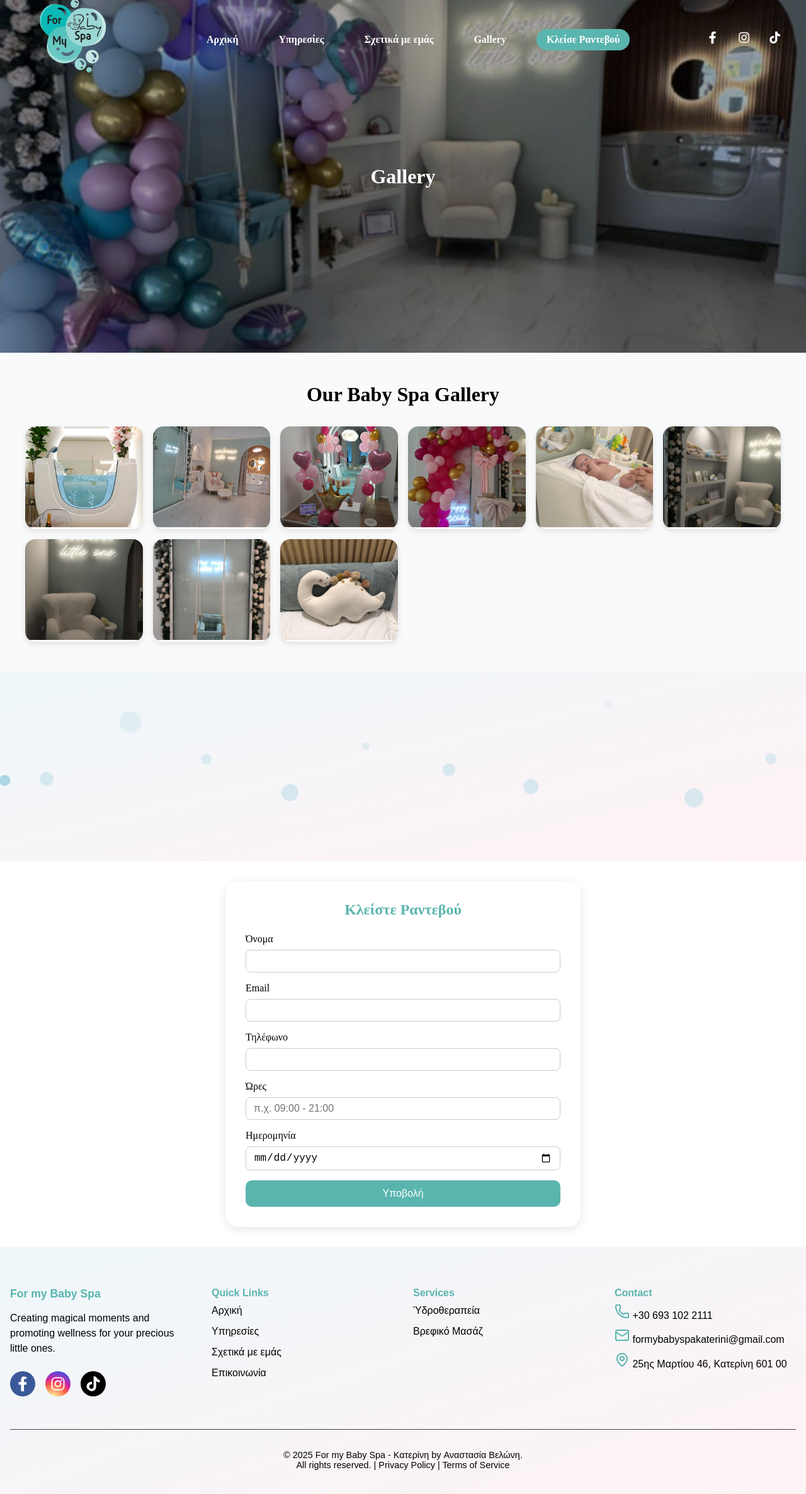
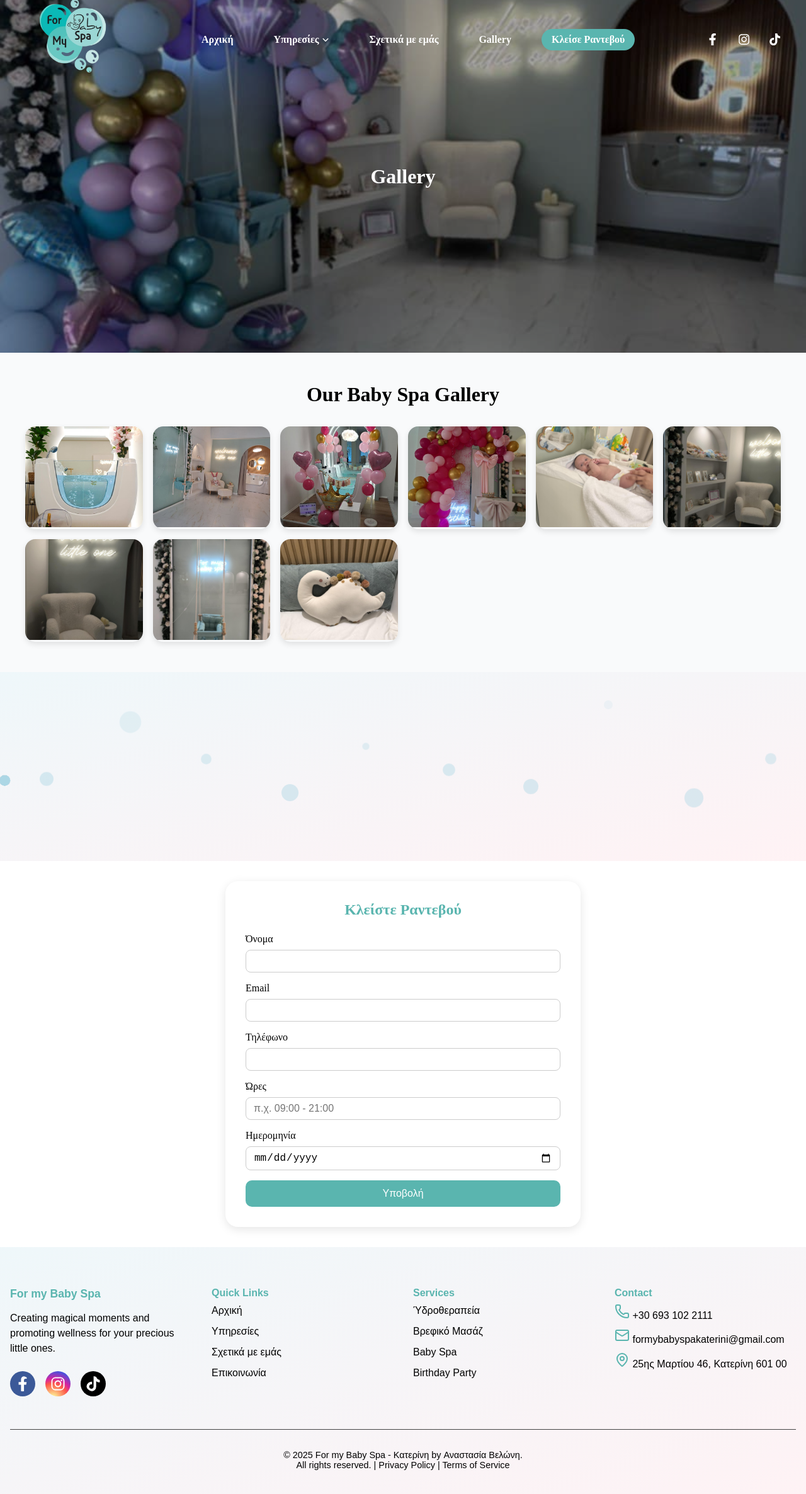
Before and after one commit to FlorianChazizi/formybabyspa, a React (Vite) app: page /gallery in a window 1280 px wide. Shown: the top 2372 px of the page at 63% size. Built offline with nearby package versions, Linux system fonts and the light colour scheme; no server answers.

Commit message:
navigation style & services hover

```diff
--- a/src/App.tsx
+++ b/src/App.tsx
@@ -59,6 +59,10 @@ function App() {
         path="*"
         element={<NotFound />}
       />
+      <Route
+        path="/tiny-feet-big-steps"
+
+      />
       </Routes>
       <Footer />
 
--- a/src/components/Footer.tsx
+++ b/src/components/Footer.tsx
@@ -52,9 +52,20 @@ export default function Footer() {
 <div>
   <h4 className="footer-subheading">Services</h4>
   <ul className="footer-list">
-              {["Ύδροθεραπεία", "Βρεφικό Μασάζ"].map(service => (
-                <li className="service-link" key={service}>
-                  <a href="#services" className="footer-link" aria-label="Υπηρεσίες, Υδροθεραπία, Βρεφικό Μασάζ">{service}</a>
+    {[
+      { name: "Ύδροθεραπεία", url: "/hydrotherapy" },
+      { name: "Βρεφικό Μασάζ", url: "/massage" },
+      { name: "Baby Spa", url: "#service3" },
+      { name: "Birthday Party", url: "/party" },
+    ].map(service => (
+      <li className="service-link" key={service.name}>
+        <a
+          href={service.url}
+          className="footer-link"
+          aria-label={`Υπηρεσίες, ${service.name}`}
+        >
+          {service.name}
+        </a>
       </li>
     ))}
   </ul>
--- a/src/components/Hero-carousel.tsx
+++ b/src/components/Hero-carousel.tsx
@@ -65,7 +65,7 @@ export default function HeroCarousel() {
       </div>
 
       <div className="carousel-overlay-text">
-        <h1>For my Baby Spa Katerini</h1>
+        <h1>For my Baby Spa Κατερίνη</h1>
       </div>
 
 
--- a/src/components/Navbar.tsx
+++ b/src/components/Navbar.tsx
@@ -1,10 +1,10 @@
 import { useState, useEffect } from 'react';
-import '../styles/navbar.css'; // Pure CSS only
-import logo from '../assets/formybabyspa.png'; // adjust path as needed
+import { FaAngleDown } from "react-icons/fa6";
+import '../styles/navbar.css';
+import logo from '../assets/formybabyspa.png';
 import Aos from "aos";
 import "aos/dist/aos.css";
 
-// Import social icons
 import { FaFacebookF, FaInstagram, FaTiktok } from "react-icons/fa";
 
 export default function Navbar() {
@@ -12,7 +12,7 @@ export default function Navbar() {
   const [isScrolled, setIsScrolled] = useState(false);
 
   useEffect(() => {
-    Aos.init({ duration: 1000, once: true }); // 1000ms animation, play once
+    Aos.init({ duration: 1000, once: true });
   }, []);
 
   useEffect(() => {
@@ -24,8 +24,6 @@ export default function Navbar() {
   return (
     <nav className={`navigation-bar ${isScrolled ? 'scrolled' : ''} ${isOpen ? 'is-open' : ''}`}>
       <div className="navbar-container">
-
-
 
         {/* Logo */}
         <div className="navbar-logo" data-aos="flip-left">
@@ -41,36 +39,32 @@ export default function Navbar() {
           </a>
         </div>
 
-
-
         {/* Horizontal links */}
         <div className="navbar-links">
-          <a href="/" className="navlinks" aria-label='αρχική σελίδα' data-aos="fade-up">Αρχική</a>
-          <a href="/#services" className="navlinks" aria-label='σελίδα υπηρεσιών' data-aos="fade-up" data-aos-duration="1200">Υπηρεσίες</a>
-          <a href="#who-we-are" className="navlinks" aria-label='σελίδα επικοινωνίας' data-aos="fade-up" data-aos-duration="1400">Σχετικά με εμάς</a>
-          <a href="/gallery" className="navlinks" aria-label='σελίδα φωτογραφιών' data-aos="fade-up" data-aos-duration="1600">Gallery</a>
-          <a href="#radevou" className="navlinks contact" aria-label='σελίδα ραντεβού' data-aos="fade-up" data-aos-duration="1800">Κλείσε Ραντεβού</a>
+          <a href="/" className={`navlinks ${isScrolled ? 'scrolled' : ''}`} data-aos="fade-up">Αρχική</a>
+
+          {/* Dropdown for large screens */}
+          <div className="nav-item-with-dropdown" data-aos="fade-up" data-aos-duration="1200">
+            <a href="/#services" className={`navlinks ${isScrolled ? 'scrolled' : ''}`}>Υπηρεσίες <FaAngleDown className="dropdown-icon" /></a>
+            <div className="dropdown-menu">
+              <a href="/hydrotherapy">Υδροθεραπεία</a>
+              <a href="/massage">Βρεφικό Μασάζ</a>
+              <a href="/tiny-feet-big-steps">Tiny Feet Big Steps</a>
+              <a href="/party">Birthday Party</a>
+            </div>
+          </div>
+
+          <a href="#who-we-are" className={`navlinks ${isScrolled ? 'scrolled' : ''}`} data-aos="fade-up" data-aos-duration="1400">Σχετικά με εμάς</a>
+          <a href="/gallery" className={`navlinks ${isScrolled ? 'scrolled' : ''}`} data-aos="fade-up" data-aos-duration="1600">Gallery</a>
+          <a href="#radevou" className={`navlinks ${isScrolled ? 'scrolled' : ''} contact`} data-aos="fade-up" data-aos-duration="1800">Κλείσε Ραντεβού</a>
         </div>
 
-        {/* Social icons - left side */}
-        <div className="navbar-socials" data-aos="fade-right">
-          <a href="https://www.facebook.com/profile.php?id=61567491835555" target="_blank" rel="noopener noreferrer" aria-label="Facebook"><FaFacebookF /></a>
-          <a href="https://www.instagram.com/formybabyspa_katerini/" target="_blank" rel="noopener noreferrer" aria-label="Instagram"><FaInstagram /></a>
-          <a href="https://www.tiktok.com/@formybabyspa.kate" target="_blank" rel="noopener noreferrer" aria-label="TikTok"><FaTiktok /></a>
+        {/* Social icons */}
+        <div className="navbar-socials"  data-aos="fade-right">
+          <a className={`navbar-socials ${isScrolled ? 'scrolled' : ''}`} href="https://www.facebook.com/profile.php?id=61567491835555" target="_blank" rel="noopener noreferrer"><FaFacebookF /></a>
+          <a className={`navbar-socials ${isScrolled ? 'scrolled' : ''}`} href="https://www.instagram.com/formybabyspa_katerini/" target="_blank" rel="noopener noreferrer"><FaInstagram /></a>
+          <a className={`navbar-socials ${isScrolled ? 'scrolled' : ''}`} href="https://www.tiktok.com/@formybabyspa.kate" target="_blank" rel="noopener noreferrer"><FaTiktok /></a>
         </div>
-
-        {/* Mobile: socials between logo & hamburger */}
-        {/* <div className="mobile-socials">
-          <a href="https://facebook.com" target="_blank" rel="noopener noreferrer" aria-label="Facebook">
-            <FaFacebookF />
-          </a>
-          <a href="https://instagram.com" target="_blank" rel="noopener noreferrer" aria-label="Instagram">
-            <FaInstagram />
-          </a>
-          <a href="https://tiktok.com" target="_blank" rel="noopener noreferrer" aria-label="TikTok">
-            <FaTiktok />
-          </a>
-        </div> */}
 
         {/* Hamburger */}
         <button className="navbar-toggle" onClick={() => setIsOpen(!isOpen)} aria-label="Toggle menu">
@@ -81,18 +75,15 @@ export default function Navbar() {
       {/* Mobile menu */}
       {isOpen && (
         <div className="mobile-menu">
-          {/* Socials inside menu */}
-
-
-          <a href="/" onClick={() => setIsOpen(false)} aria-label='αρχική σελίδα' data-aos="fade-up">Αρχική</a>
-          <a href="#services" onClick={() => setIsOpen(false)} aria-label='σελίδα υπηρεσιών' data-aos="fade-up" data-aos-duration="1200">Υπηρεσίες</a>
-          <a href="#who-we-are" onClick={() => setIsOpen(false)} aria-label='σελίδα επικοινωνίας' data-aos="fade-up" data-aos-duration="1400">Σχετικά με εμάς</a>
-          <a href="/gallery" onClick={() => setIsOpen(false)} aria-label='σελίδα φωτογραφιών' data-aos="fade-up" data-aos-duration="1600">Gallery</a>
-          <a href="#radevou" className='navlinks contact' onClick={() => setIsOpen(false)} aria-label='σελίδα ραντεβού' data-aos="fade-up" data-aos-duration="1800">Κλείσε Ραντεβού</a>
-          <div className="mobile-menu-socials" data-aos="fade-down" data-aos-duration="2000">
-            <a href="https://www.facebook.com/profile.php?id=61567491835555" target="_blank" rel="noopener noreferrer" aria-label="Facebook"><FaFacebookF /></a>
-            <a href="https://www.instagram.com/formybabyspa_katerini/" target="_blank" rel="noopener noreferrer" aria-label="Instagram"><FaInstagram /></a>
-            <a href="https://www.tiktok.com/@formybabyspa.kate" target="_blank" rel="noopener noreferrer" aria-label="TikTok"><FaTiktok /></a>
+          <a href="/" onClick={() => setIsOpen(false)}>Αρχική</a>
+          <a href="#services" onClick={() => setIsOpen(false)}>Υπηρεσίες</a>
+          <a href="#who-we-are" onClick={() => setIsOpen(false)}>Σχετικά με εμάς</a>
+          <a href="/gallery" onClick={() => setIsOpen(false)}>Gallery</a>
+          <a href="#radevou" className='contact' onClick={() => setIsOpen(false)}>Κλείσε Ραντεβού</a>
+          <div className="mobile-menu-socials">
+            <a href="https://www.facebook.com/profile.php?id=61567491835555" target="_blank" rel="noopener noreferrer"><FaFacebookF /></a>
+            <a href="https://www.instagram.com/formybabyspa_katerini/" target="_blank" rel="noopener noreferrer"><FaInstagram /></a>
+            <a href="https://www.tiktok.com/@formybabyspa.kate" target="_blank" rel="noopener noreferrer"><FaTiktok /></a>
           </div>
         </div>
       )}
--- a/src/styles/navbar.css
+++ b/src/styles/navbar.css
@@ -19,7 +19,6 @@
   /* blur effect when scrolled */
   -webkit-backdrop-filter: blur(10px);
 }
-
 /* On scroll or open */
 /* .navigation-bar.scrolled, */
 
@@ -78,7 +77,9 @@
   font-size: 1rem;
   /* text-transform: uppercase; */
 }
-
+.navlinks.scrolled {
+  color: #5ab5af;
+}
 /* .navlinks::after {
   content: '';
   position: absolute;
@@ -121,6 +122,10 @@
   font-weight: 700;
   transition: background-color 0.4s;
 }
+.contact.scrolled{
+  background-color: wh5ab5afite;
+  color: white;
+}
 
 .contact:hover {
   background-color: #ffffff;
@@ -139,7 +144,7 @@
 .hamburger {
   width: 24px;
   height: 2px;
-  background: white;
+  background: #5ab5af;
   display: block;
   position: relative;
 }
@@ -149,7 +154,7 @@
   content: '';
   width: 24px;
   height: 2px;
-  background: white;
+  background: #5ab5af;
   position: absolute;
   left: 0;
   transition: 0.3s ease;
@@ -179,7 +184,7 @@
   text-align: center;
   padding: 0.75rem 0;
   text-decoration: none;
-  color: white;
+  color: #5ab5af;
   font-weight: bold;
 }
 
@@ -246,7 +251,9 @@
 
   /* highlight color */
 }
-
+.navbar-socials a.scrolled {
+  color: #5ab5af;
+}
 /* Hide mobile socials by default */
 .mobile-socials {
   display: none;
@@ -262,7 +269,7 @@
 
 .mobile-menu-socials a {
   font-size: 1.5rem;
-  color: #ffffff;
+  color: #5ab5af;
 }
 .mobile-menu-socials a:hover {
   color: #5ab5af;
@@ -277,3 +284,75 @@
 
 
 }
+
+
+/* Dropdown styling (desktop only) */
+.nav-item-with-dropdown {
+  position: relative;
+}
+
+.dropdown-menu {
+  position: absolute;
+  top: 100%;
+  left: 0;
+  text-align: center;
+  background: white;
+  display: none;
+  flex-direction: column;
+  padding:  1rem;
+  min-width: 180px;
+  box-shadow: 0px 4px 10px rgba(0,0,0,0.1);
+  border-radius: 8px;
+  z-index: 999;
+}
+
+.dropdown-menu a {
+    text-align: center;
+
+  padding: 10px 20px;
+  text-decoration: none;
+  color: #5ab5af;
+  transition: background 0.2s ease-in-out;
+}
+
+.dropdown-menu a:hover {
+  background: #5ab5af;
+  color: white;
+    border-radius: 8px;
+}
+
+/* Show on hover (only desktop) */
+@media (min-width: 768px) {
+  .nav-item-with-dropdown:hover .dropdown-menu {
+    display: flex;
+  }
+}
+
+/* On mobile, keep it hidden (just the normal link works) */
+@media (max-width: 768px) {
+  .dropdown-menu {
+    display: none !important;
+  }
+}
+
+/* Arrow styling */
+/* Make the text and arrow sit on the same line */
+.nav-item-with-dropdown a {
+  display: flex;
+  align-items: center;  /* fixes vertical alignment */
+  gap: 4px;             /* spacing between text & arrow */
+}
+
+/* Adjust the arrow size if needed */
+.nav-item-with-dropdown .dropdown-icon {
+  font-size: 0.75rem;  /* smaller icon */
+  margin-top: 1px;     /* tiny nudge down */
+    transition: transform 0.3s ease;
+}
+
+/* Rotate arrow when parent is hovered (desktop only) */
+@media (min-width: 992px) {
+  .nav-item-with-dropdown:hover .dropdown-icon {
+    transform: rotate(180deg);
+  }
+}
```
Also changed, not shown: src/components/TinyFeetBigSteps.tsx (added), 1 other file (tests, documents, lock files or other folders). Lines whose indentation alone changed are shown as unchanged.
